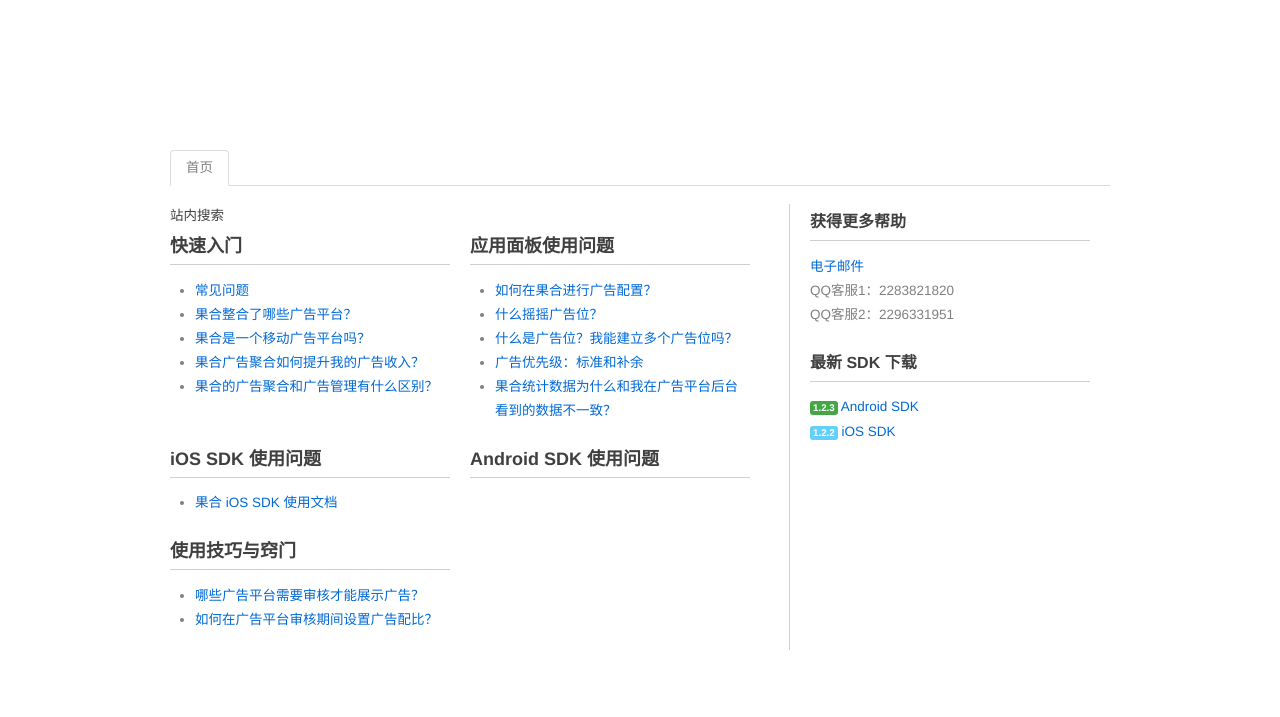
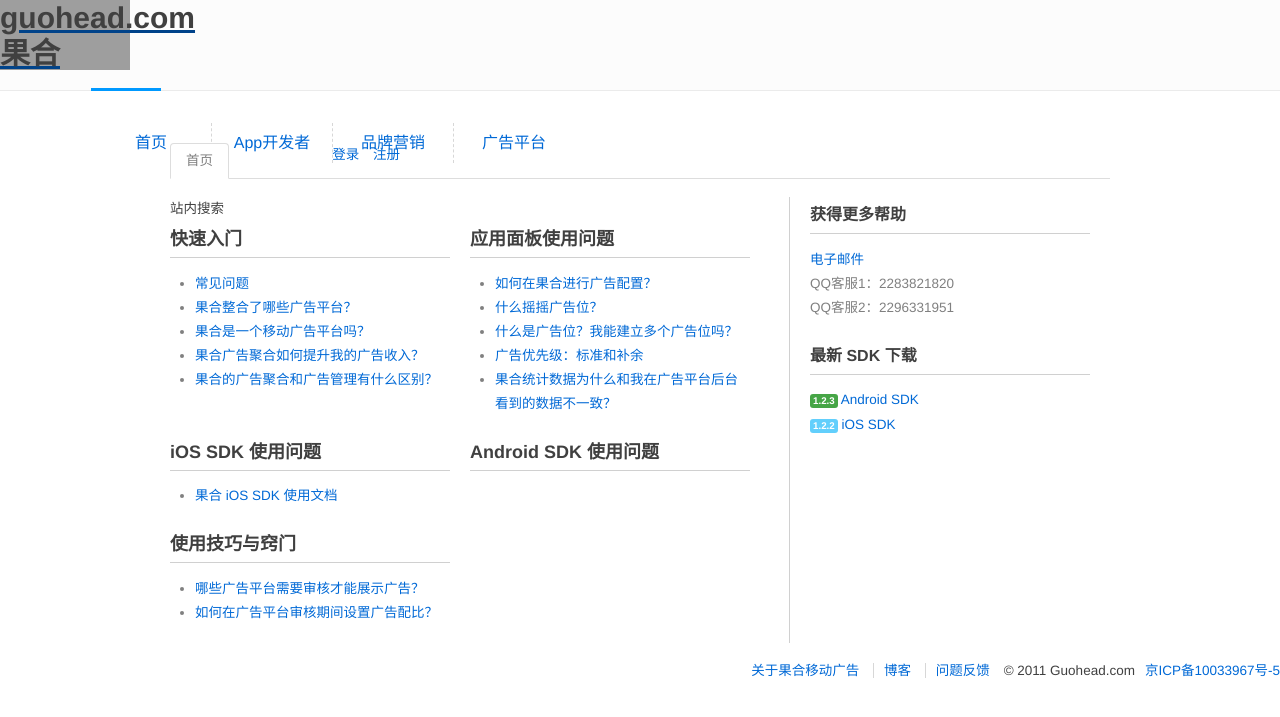
Before and after one commit to guohe/guohe-help, a Jekyll site: the page built from index.html, in a window 1280 px wide. Shown: the top 717 px of the page. Built offline with Jekyll 4.4.1, drawn with Linux system fonts in a browser that asks for light colours; nearby versions of some CDN libraries; Markdown is read by kramdown in place of the engine named in the settings; comment, search, counter and statistics services are not loaded; grey boxes are pictures that could not be loaded.

Commit message:
added header / footer

```diff
--- a/_includes/footer.html
+++ b/_includes/footer.html
@@ -0,0 +1,8 @@
+  <p class="clearfix w100">
+   <span class="fl">
+    <a href="http://blog.guohead.com/about/" target="_blank" class="toBlueLink2 footer_first pl_10">关于果合移动广告</a>
+    <a href="http://blog.guohead.com" target="_blank" class="toBlueLink2">博客</a>
+    <a href="http://guohead.uservoice.com/forums/95429-general" target="_blank" class="toBlueLink2">问题反馈</a>
+   </span>
+   <span>© 2011 Guohead.com<a href="http://www.miibeian.gov.cn/" class="toBlueLink2 footer_last">京ICP备10033967号-5</a></span>
+  </p>
--- a/_includes/header.html
+++ b/_includes/header.html
@@ -0,0 +1,18 @@
+<div class="headerBox bc clearfix">
+ <a href="/home" class="fl"><h1 class="dsp_ilb txti_9999 mt_10">guohead.com 果合</h1></a>
+ <div class="BHover clearfix ml_20 fl pr">
+  <p class="nav dsp_ilb f_16 fclr_nav">
+   <a id="index1" class="noDashed toBlueLink cur"  href="index.html">首页</a>
+   <a id="index2" class="toBlueLink"  href="feature.html">App开发者</a>
+   <a id="index3" class="toBlueLink"  href="brand.html">品牌营销</a>
+   <a id="index3" class="toBlueLink"  href="ad_platform.html">广告平台</a>
+  </p>
+  <div class="moveBG pa ml_15 none" style="left: 0px;"></div>
+ </div>
+ <div class="loginBlock fr pt_20 f_12" style="position:relative; width:400px">
+  <p class="header_right" style="text-align:right">
+   <a href="login.html" class="blueRBtn fr">登录</a>
+   <a href="register.html" class="mt_8 fr mr_20 toBlueLink" href="/userinfo"><span>注册</span></a>
+  </p>
+ </div>
+</div>
--- a/_layouts/base-post.html
+++ b/_layouts/base-post.html
@@ -9,7 +9,7 @@
    <script type="text/javascript" src="http://ajax.aspnetcdn.com/ajax/jQuery/jquery-1.7.1.min.js" charset="utf=8"></script>
 </head>
 <body>
-	<div class="header">
+	<div class="header_new">
 	</div>
 	<div class="container">
 		<div class="navigation row">
@@ -25,7 +25,7 @@
 	    	</div>
 	    </div>
 	</div>
-	<div class="footer">
+	<div class="footer_new bc">
 	</div>
 
 </body>
--- a/_layouts/base.html
+++ b/_layouts/base.html
@@ -9,7 +9,7 @@
    <script type="text/javascript" src="http://ajax.aspnetcdn.com/ajax/jQuery/jquery-1.7.1.min.js" charset="utf=8"></script>
 </head>
 <body>
-	<div class="header">
+	<div class="header_new">
 		{% include header.html %}
 	</div>
 	<div class="container">
@@ -25,7 +25,7 @@
 	    	</div>
 	    </div>
 	</div>
-	<div class="footer">
+	<div class="footer_new bc">
 		{% include footer.html%}
 	</div>
 
--- a/css/style.css
+++ b/css/style.css
@@ -61,3 +61,26 @@
 .sidebar li {
 	list-style: none;
 }
+
+/* header */
+.header_new{ height:90px; margin-bottom:20px; border-bottom:1px solid #ebebeb; background:#fcfcfc;}
+.header_new .headerBox{ width:1160px;}
+.header_new .BHover { margin-left:91px;}
+.header_new .moveBG{ width:70px; height:3px; background-color:#09f; top:87px;}
+.header_new .loginBlock{ height:70px; }
+.header_new .loginBlock td{ height:26px; line-height:26px;}
+.header_new .loginBlock input[type="text"], .loginBlock input[type="password"] { margin: 0 12px 0 0; width: 110px;}
+.header_new .loginBlock .header_right{ margin-top: 12px;}
+.header_new .loginBlock .header_right span{ margin-left:10px;}
+.header_new .BHover p.nav{ height:20px; line-height:20px; margin-top:35px; cursor:pointer; font-size:16px;}
+.header_new .BHover p a{ display:inline-block; width:100px; text-align:center; float:left; border-left:1px dashed #d7d7d7;}
+.header_new .BHover p a.noDashed{ border-left: none;}
+.header_new .loginBlock a.blueBtn{ height:24px; line-height:24px;}
+.header_new h1{ width:130px; height:70px; background:url(http://guohead.com/images/logo1.png)};
+
+/* footer */
+.footer_new{ width:1160px; height:60px; font-size: 12px; border-top: 1px solid #d7d7d7; margin-top:50px;}
+.footer_new p{ line-height:16px; text-align:right; margin-top:20px;}
+.footer_new a{ padding:0 10px; border-left: 1px solid #d7d7d7;}
+.footer_new .footer_first{ padding-left:0; border: none;}
+.footer_new .footer_last{ padding-right:0; border: none;}
```
